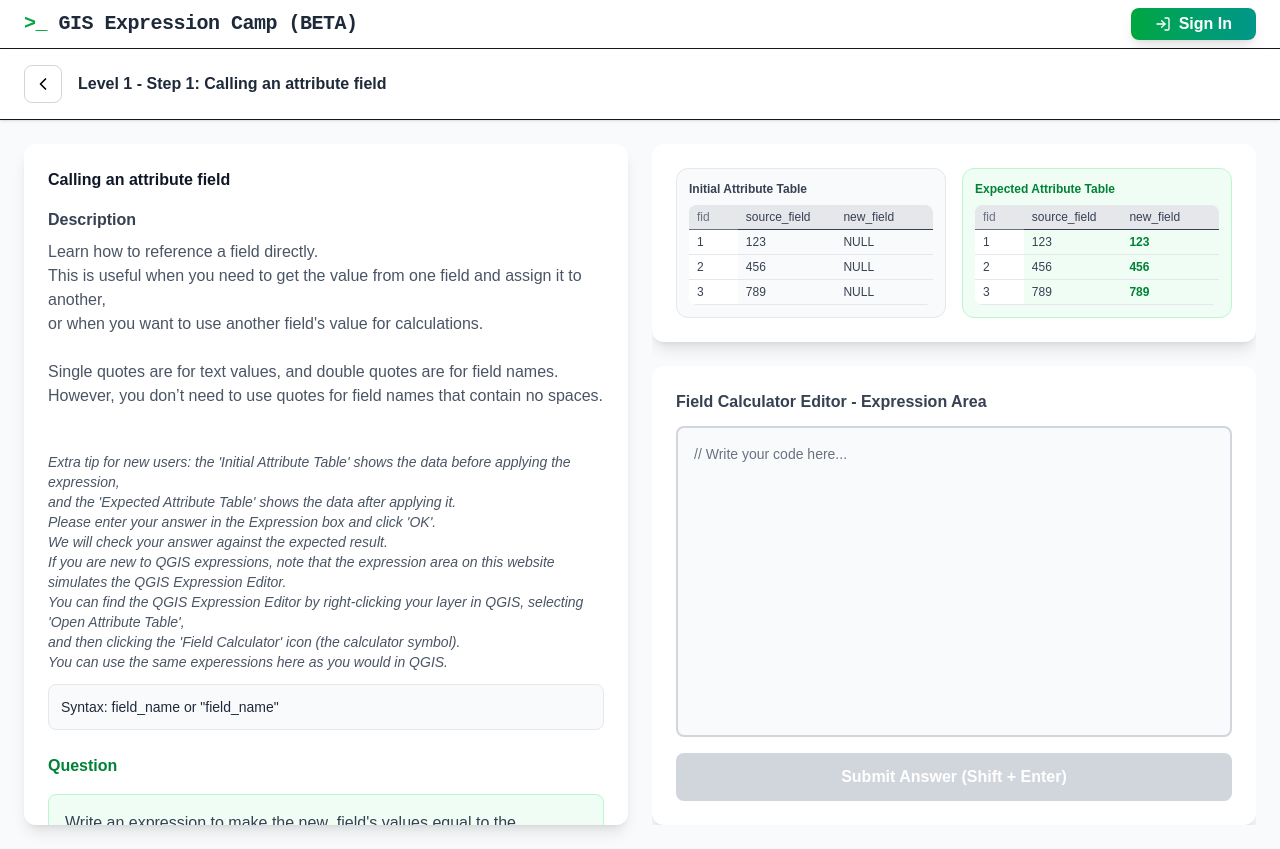
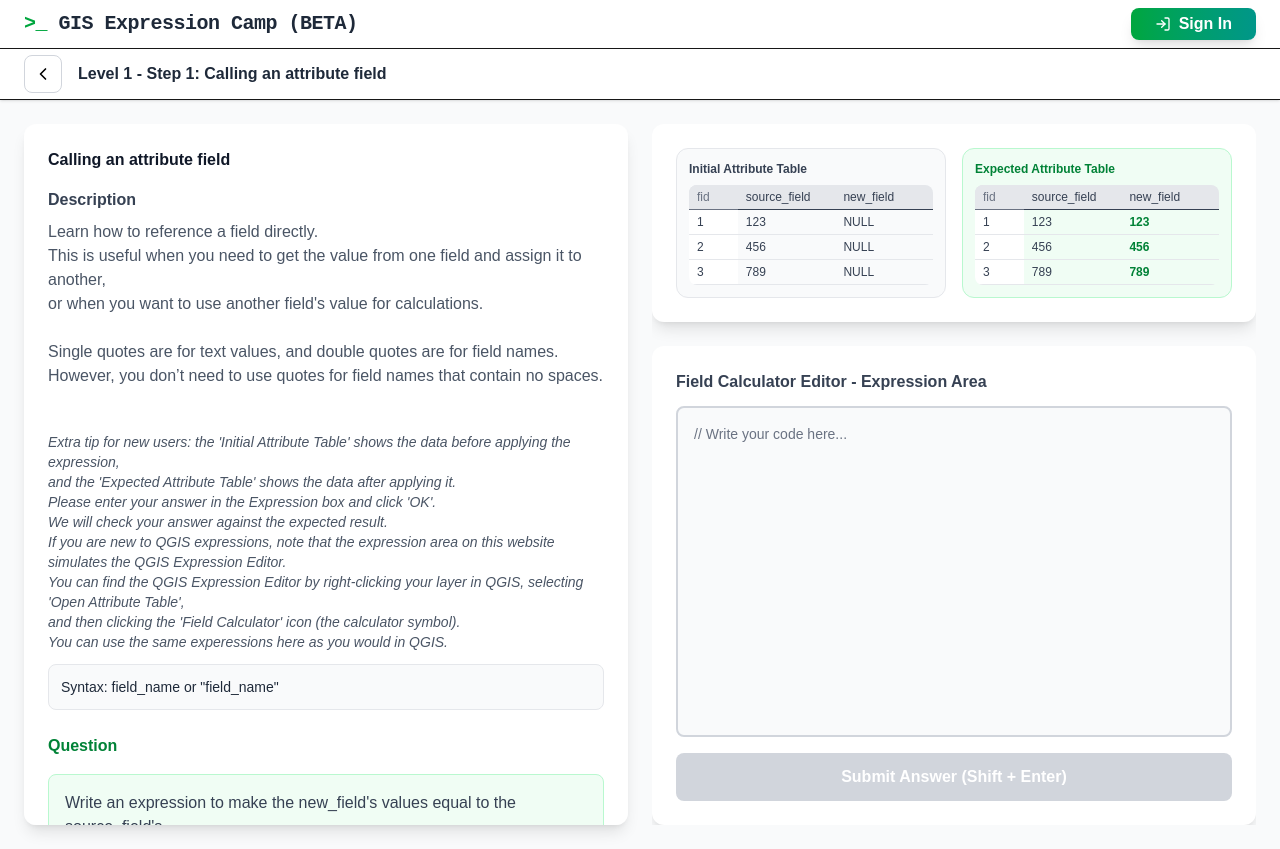
Before and after one commit to leiding06/qgis_arcgis_expression_code_camp, a Next.js app: page /qgis/basic/step/1 in a window 1280 px wide. Built offline with nearby package versions, Linux system fonts and the light colour scheme; no server answers.

Commit message:
Amend step page navbar style

```diff
--- a/src/app/qgis/basic/step/[id]/page.tsx
+++ b/src/app/qgis/basic/step/[id]/page.tsx
@@ -195,7 +195,7 @@ export default function ExercisePage() {
 
         {/* Navbar */}
         <nav className="bg-white shadow-sm border-b flex-shrink-0">
-            <div className="max-w-full px-6 py-4 flex justify-between items-center">
+            <div className="max-w-full px-6 py-1.5 flex justify-between items-center">
             <div className="flex items-center gap-4">
                 <button
                 onClick={() => router.push('/qgis/basic')}
```
